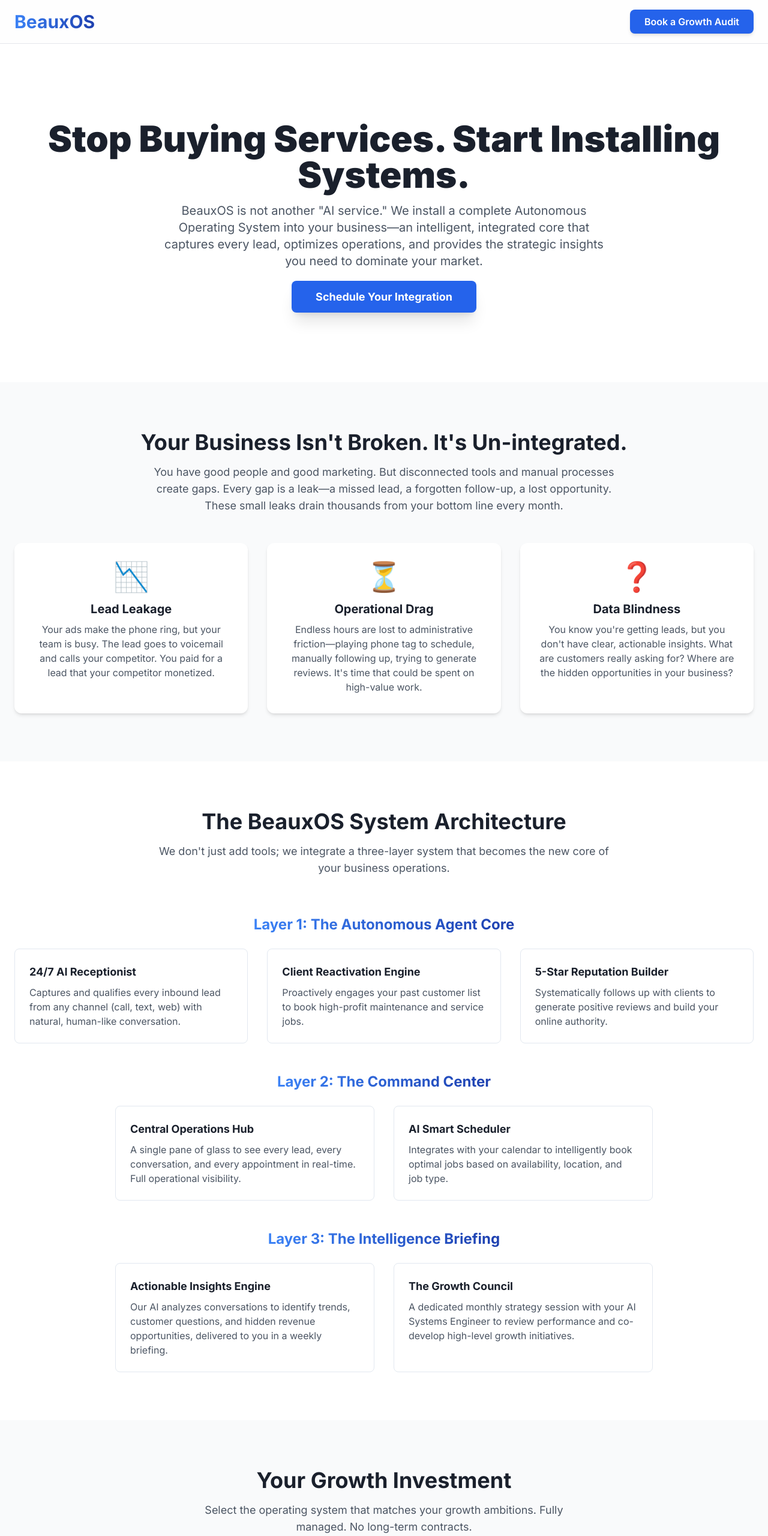
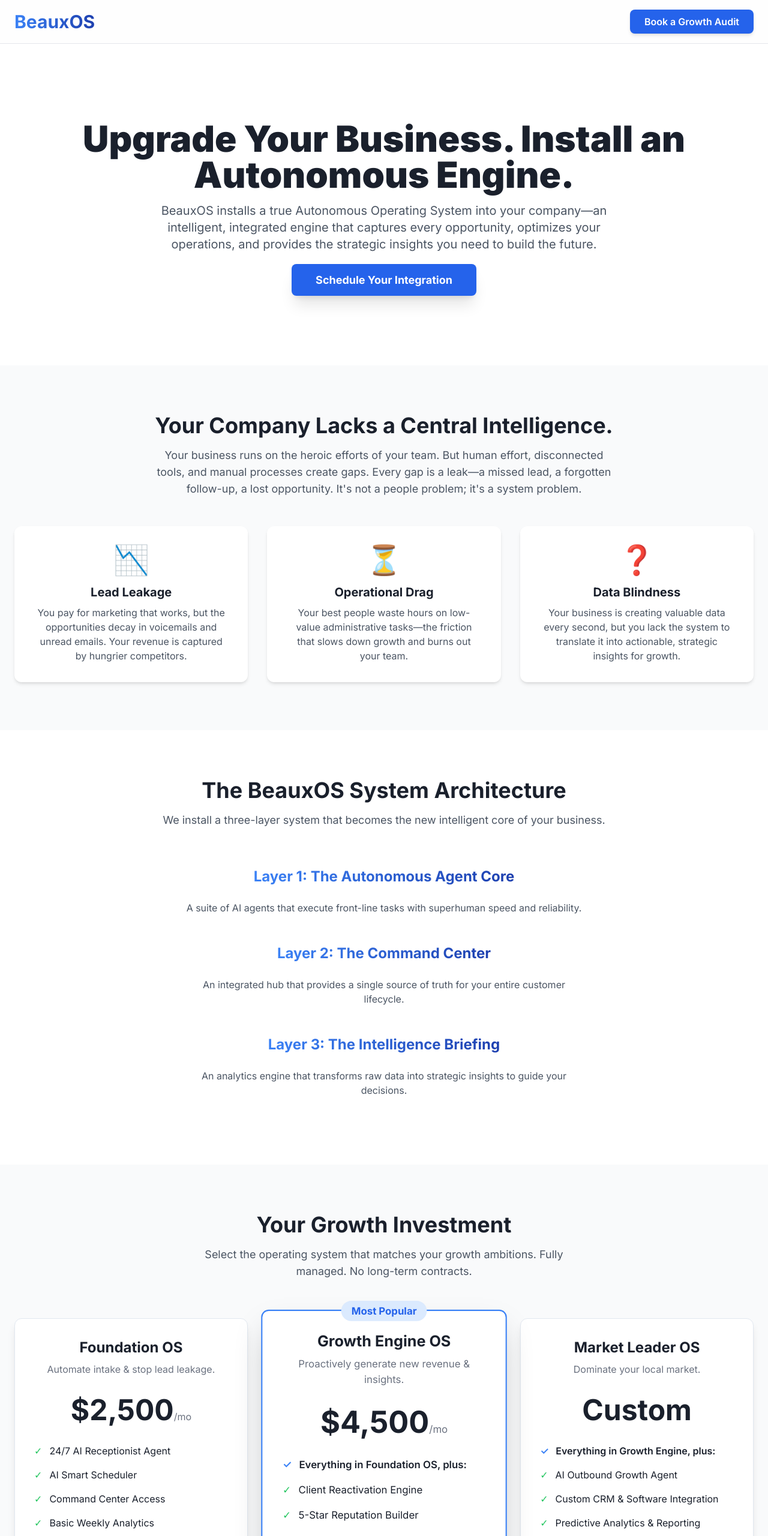
Before and after one commit to justinatchley3-crypto/beaux, a plain HTML site: page index.html in a window 1280 px wide. Shown: the top 2560 px of the page at 60% size. Drawn offline with nearby package versions, Linux system fonts and the light colour scheme.

Commit message:
Update index.html

```diff
--- a/index.html
+++ b/index.html
@@ -54,7 +54,10 @@
     <header class="bg-white/80 backdrop-blur-md sticky top-0 z-50 border-b border-gray-200">
         <nav class="container mx-auto px-6 py-4 flex justify-between items-center">
             <h1 class="text-3xl font-bold gradient-text">BeauxOS</h1>
-            <a href="#pricing" class="cta-button bg-blue-600 text-white font-semibold py-2 px-6 rounded-lg shadow-md hover:bg-blue-700">
+            <!--
+                INSTRUCTION: Replace "YOUR_CALENDLY_LINK_HERE" with your actual Calendly booking link.
+            -->
+            <a href="YOUR_CALENDLY_LINK_HERE" target="_blank" class="cta-button bg-blue-600 text-white font-semibold py-2 px-6 rounded-lg shadow-md hover:bg-blue-700">
                 Book a Growth Audit
             </a>
         </nav>
@@ -63,11 +66,14 @@
     <!-- Hero Section -->
     <main class="hero-bg">
         <section class="container mx-auto px-6 py-20 md:py-32 text-center">
-            <h1 class="text-4xl md:text-6xl font-black leading-tight mb-4">Stop Buying Services. Start Installing Systems.</h1>
+            <h1 class="text-4xl md:text-6xl font-black leading-tight mb-4">Upgrade Your Business. Install an Autonomous Engine.</h1>
             <p class="text-lg md:text-xl text-gray-600 max-w-3xl mx-auto mb-8">
-                BeauxOS is not another "AI service." We install a complete Autonomous Operating System into your business—an intelligent, integrated core that captures every lead, optimizes operations, and provides the strategic insights you need to dominate your market.
+                BeauxOS installs a true Autonomous Operating System into your company—an intelligent, integrated engine that captures every opportunity, optimizes your operations, and provides the strategic insights you need to build the future.
             </p>
-            <a href="#pricing" class="cta-button bg-blue-600 text-white font-bold py-4 px-10 rounded-lg text-lg shadow-xl hover:bg-blue-700">
+            <!--
+                INSTRUCTION: Replace "YOUR_CALENDLY_LINK_HERE" with your actual Calendly booking link.
+            -->
+            <a href="YOUR_CALENDLY_LINK_HERE" target="_blank" class="cta-button bg-blue-600 text-white font-bold py-4 px-10 rounded-lg text-lg shadow-xl hover:bg-blue-700">
                 Schedule Your Integration
             </a>
         </section>
@@ -76,23 +82,23 @@
     <!-- Problem Section -->
     <section class="py-20 bg-gray-50">
         <div class="container mx-auto px-6 text-center">
-            <h2 class="text-3xl md:text-4xl font-bold mb-4">Your Business Isn't Broken. It's Un-integrated.</h2>
-            <p class="text-lg text-gray-600 max-w-3xl mx-auto mb-12">You have good people and good marketing. But disconnected tools and manual processes create gaps. Every gap is a leak—a missed lead, a forgotten follow-up, a lost opportunity. These small leaks drain thousands from your bottom line every month.</p>
+            <h2 class="text-3xl md:text-4xl font-bold mb-4">Your Company Lacks a Central Intelligence.</h2>
+            <p class="text-lg text-gray-600 max-w-3xl mx-auto mb-12">Your business runs on the heroic efforts of your team. But human effort, disconnected tools, and manual processes create gaps. Every gap is a leak—a missed lead, a forgotten follow-up, a lost opportunity. It's not a people problem; it's a system problem.</p>
             <div class="grid grid-cols-1 md:grid-cols-3 gap-8">
                 <div class="bg-white p-8 rounded-xl shadow-md">
                     <div class="text-5xl mb-4">📉</div>
                     <h3 class="text-xl font-bold mb-2">Lead Leakage</h3>
-                    <p class="text-gray-600">Your ads make the phone ring, but your team is busy. The lead goes to voicemail and calls your competitor. You paid for a lead that your competitor monetized.</p>
+                    <p class="text-gray-600">You pay for marketing that works, but the opportunities decay in voicemails and unread emails. Your revenue is captured by hungrier competitors.</p>
                 </div>
                 <div class="bg-white p-8 rounded-xl shadow-md">
                     <div class="text-5xl mb-4">⏳</div>
                     <h3 class="text-xl font-bold mb-2">Operational Drag</h3>
-                    <p class="text-gray-600">Endless hours are lost to administrative friction—playing phone tag to schedule, manually following up, trying to generate reviews. It's time that could be spent on high-value work.</p>
+                    <p class="text-gray-600">Your best people waste hours on low-value administrative tasks—the friction that slows down growth and burns out your team.</p>
                 </div>
                 <div class="bg-white p-8 rounded-xl shadow-md">
                     <div class="text-5xl mb-4">❓</div>
                     <h3 class="text-xl font-bold mb-2">Data Blindness</h3>
-                    <p class="text-gray-600">You know you're getting leads, but you don't have clear, actionable insights. What are customers really asking for? Where are the hidden opportunities in your business?</p>
+                    <p class="text-gray-600">Your business is creating valuable data every second, but you lack the system to translate it into actionable, strategic insights for growth.</p>
                 </div>
             </div>
         </div>
@@ -103,54 +109,21 @@
         <div class="container mx-auto px-6">
             <div class="text-center mb-16">
                 <h2 class="text-3xl md:text-4xl font-bold">The BeauxOS System Architecture</h2>
-                <p class="text-lg text-gray-600 max-w-3xl mx-auto mt-4">We don't just add tools; we integrate a three-layer system that becomes the new core of your business operations.</p>
+                <p class="text-lg text-gray-600 max-w-3xl mx-auto mt-4">We install a three-layer system that becomes the new intelligent core of your business.</p>
             </div>
             <div class="space-y-12">
-                <!-- Layer 1 -->
+                <!-- Layers -->
                  <div>
                     <h3 class="text-2xl font-bold mb-6 text-center"><span class="gradient-text">Layer 1: The Autonomous Agent Core</span></h3>
-                    <div class="grid grid-cols-1 md:grid-cols-2 lg:grid-cols-3 gap-8">
-                        <div class="feature-card p-6 rounded-lg">
-                            <h4 class="text-lg font-bold mb-2">24/7 AI Receptionist</h4>
-                            <p class="text-gray-600">Captures and qualifies every inbound lead from any channel (call, text, web) with natural, human-like conversation.</p>
+                    <p class="text-center text-gray-600 max-w-2xl mx-auto mb-8">A suite of AI agents that execute front-line tasks with superhuman speed and reliability.</p>
                 </div>
-                        <div class="feature-card p-6 rounded-lg">
-                            <h4 class="text-lg font-bold mb-2">Client Reactivation Engine</h4>
-                            <p class="text-gray-600">Proactively engages your past customer list to book high-profit maintenance and service jobs.</p>
-                        </div>
-                        <div class="feature-card p-6 rounded-lg">
-                            <h4 class="text-lg font-bold mb-2">5-Star Reputation Builder</h4>
-                            <p class="text-gray-600">Systematically follows up with clients to generate positive reviews and build your online authority.</p>
-                        </div>
-                    </div>
-                </div>
-                <!-- Layer 2 -->
                  <div>
                     <h3 class="text-2xl font-bold mb-6 text-center"><span class="gradient-text">Layer 2: The Command Center</span></h3>
-                    <div class="grid grid-cols-1 md:grid-cols-2 gap-8 max-w-4xl mx-auto">
-                         <div class="feature-card p-6 rounded-lg">
-                            <h4 class="text-lg font-bold mb-2">Central Operations Hub</h4>
-                            <p class="text-gray-600">A single pane of glass to see every lead, every conversation, and every appointment in real-time. Full operational visibility.</p>
+                    <p class="text-center text-gray-600 max-w-2xl mx-auto mb-8">An integrated hub that provides a single source of truth for your entire customer lifecycle.</p>
                 </div>
-                        <div class="feature-card p-6 rounded-lg">
-                            <h4 class="text-lg font-bold mb-2">AI Smart Scheduler</h4>
-                            <p class="text-gray-600">Integrates with your calendar to intelligently book optimal jobs based on availability, location, and job type.</p>
-                        </div>
-                    </div>
-                </div>
-                <!-- Layer 3 -->
                 <div>
                     <h3 class="text-2xl font-bold mb-6 text-center"><span class="gradient-text">Layer 3: The Intelligence Briefing</span></h3>
-                     <div class="grid grid-cols-1 md:grid-cols-2 gap-8 max-w-4xl mx-auto">
-                        <div class="feature-card p-6 rounded-lg">
-                            <h4 class="text-lg font-bold mb-2">Actionable Insights Engine</h4>
-                            <p class="text-gray-600">Our AI analyzes conversations to identify trends, customer questions, and hidden revenue opportunities, delivered to you in a weekly briefing.</p>
-                        </div>
-                         <div class="feature-card p-6 rounded-lg">
-                            <h4 class="text-lg font-bold mb-2">The Growth Council</h4>
-                            <p class="text-gray-600">A dedicated monthly strategy session with your AI Systems Engineer to review performance and co-develop high-level growth initiatives.</p>
-                        </div>
-                    </div>
+                    <p class="text-center text-gray-600 max-w-2xl mx-auto mb-8">An analytics engine that transforms raw data into strategic insights to guide your decisions.</p>
                 </div>
             </div>
         </div>
@@ -164,70 +137,58 @@
                 <p class="text-lg text-gray-600 max-w-2xl mx-auto mt-4">Select the operating system that matches your growth ambitions. Fully managed. No long-term contracts.</p>
             </div>
             <div class="flex flex-col lg:flex-row justify-center items-center lg:items-stretch gap-8">
-
-                <!-- Tier 1 -->
+                <!-- Tiers -->
                 <div class="tier-card w-full max-w-md bg-white p-8 rounded-xl shadow-lg flex flex-col">
                     <h3 class="text-2xl font-bold text-center">Foundation OS</h3>
                     <p class="text-center text-gray-500 mt-2">Automate intake & stop lead leakage.</p>
-                    <div class="text-center my-8">
-                        <span class="text-5xl font-bold">$2,500</span>
-                        <span class="text-gray-500">/mo</span>
-                    </div>
+                    <div class="text-center my-8"><span class="text-5xl font-bold">$2,500</span><span class="text-gray-500">/mo</span></div>
                     <ul class="space-y-4 mb-8 flex-grow">
                         <li class="flex items-center"><span class="text-green-500 mr-3">✓</span> 24/7 AI Receptionist Agent</li>
                         <li class="flex items-center"><span class="text-green-500 mr-3">✓</span> AI Smart Scheduler</li>
                         <li class="flex items-center"><span class="text-green-500 mr-3">✓</span> Command Center Access</li>
                         <li class="flex items-center"><span class="text-green-500 mr-3">✓</span> Basic Weekly Analytics</li>
                     </ul>
-                    <a href="#" class="w-full text-center cta-button bg-gray-200 text-gray-800 font-semibold py-3 px-6 rounded-lg hover:bg-gray-300">
-                        Get Started
-                    </a>
+                    <a href="YOUR_CALENDLY_LINK_HERE" target="_blank" class="w-full text-center cta-button bg-gray-200 text-gray-800 font-semibold py-3 px-6 rounded-lg hover:bg-gray-300">Get Started</a>
                     <p class="text-center text-sm text-gray-500 mt-4">+$3,500 one-time setup</p>
                 </div>
-
-                <!-- Tier 2 - Recommended -->
                 <div class="tier-card w-full max-w-md bg-white p-8 rounded-xl shadow-2xl flex flex-col recommended">
                     <p class="text-center font-bold text-blue-600 bg-blue-100 rounded-full py-1 w-fit mx-auto px-4 -mt-12 mb-4">Most Popular</p>
                     <h3 class="text-2xl font-bold text-center">Growth Engine OS</h3>
                     <p class="text-center text-gray-500 mt-2">Proactively generate new revenue & insights.</p>
-                    <div class="text-center my-8">
-                        <span class="text-5xl font-bold">$4,500</span>
-                        <span class="text-gray-500">/mo</span>
-                    </div>
+                    <div class="text-center my-8"><span class="text-5xl font-bold">$4,500</span><span class="text-gray-500">/mo</span></div>
                     <ul class="space-y-4 mb-8 flex-grow">
                         <li class="flex items-center font-semibold"><span class="text-blue-500 mr-3">✓</span> Everything in Foundation OS, plus:</li>
                         <li class="flex items-center"><span class="text-green-500 mr-3">✓</span> Client Reactivation Engine</li>
                         <li class="flex items-center"><span class="text-green-500 mr-3">✓</span> 5-Star Reputation Builder</li>
-                        <li class="flex items-center"><span class="text-green-500 mr-3">✓</span> **Full Intelligence Briefing Engine**</li>
-                        <li class="flex items-center"><span class="text-green-500 mr-3">✓</span> **Monthly Growth Council Session**</li>
+                        <li class="flex items-center"><span class="text-green-500 mr-3">✓</span> Full Intelligence Briefing Engine</li>
+                        <li class="flex items-center"><span class="text-green-500 mr-3">✓</span> Monthly Growth Council Session</li>
                     </ul>
-                     <a href="#" class="w-full text-center cta-button bg-blue-600 text-white font-semibold py-3 px-6 rounded-lg hover:bg-blue-700">
-                        Start Growing
-                    </a>
+                    <a href="YOUR_CALENDLY_LINK_HERE" target="_blank" class="w-full text-center cta-button bg-blue-600 text-white font-semibold py-3 px-6 rounded-lg hover:bg-blue-700">Start Growing</a>
                     <p class="text-center text-sm text-gray-500 mt-4">+$5,000 one-time setup</p>
                 </div>
-
-                <!-- Tier 3 -->
                 <div class="tier-card w-full max-w-md bg-white p-8 rounded-xl shadow-lg flex flex-col">
                     <h3 class="text-2xl font-bold text-center">Market Leader OS</h3>
                     <p class="text-center text-gray-500 mt-2">Dominate your local market.</p>
-                    <div class="text-center my-8">
-                        <span class="text-5xl font-bold">Custom</span>
-                        <span class="text-gray-500"></span>
-                    </div>
+                    <div class="text-center my-8"><span class="text-5xl font-bold">Custom</span></div>
                     <ul class="space-y-4 mb-8 flex-grow">
                         <li class="flex items-center font-semibold"><span class="text-blue-500 mr-3">✓</span> Everything in Growth Engine, plus:</li>
                         <li class="flex items-center"><span class="text-green-500 mr-3">✓</span> AI Outbound Growth Agent</li>
                         <li class="flex items-center"><span class="text-green-500 mr-3">✓</span> Custom CRM & Software Integration</li>
                         <li class="flex items-center"><span class="text-green-500 mr-3">✓</span> Predictive Analytics & Reporting</li>
-                        <li class="flex items-center"><span class="text-green-500 mr-3">✓</span> **Dedicated AI Systems Engineer**</li>
+                        <li class="flex items-center"><span class="text-green-500 mr-3">✓</span> Dedicated AI Systems Engineer</li>
                     </ul>
-                    <a href="#" class="w-full text-center cta-button bg-gray-200 text-gray-800 font-semibold py-3 px-6 rounded-lg hover:bg-gray-300">
-                        Book a Consultation
-                    </a>
+                    <a href="YOUR_CALENDLY_LINK_HERE" target="_blank" class="w-full text-center cta-button bg-gray-200 text-gray-800 font-semibold py-3 px-6 rounded-lg hover:bg-gray-300">Book a Consultation</a>
                     <p class="text-center text-sm text-gray-500 mt-4">Starts at $8,000/mo</p>
                 </div>
             </div>
+        </div>
+    </section>
+
+    <!-- Vision Section -->
+    <section class="py-20 bg-white">
+        <div class="container mx-auto px-6 text-center">
+            <h2 class="text-3xl md:text-4xl font-bold mb-4">Our Vision: The Self-Driving Business</h2>
+            <p class="text-lg text-gray-600 max-w-3xl mx-auto">The system we install today is the foundation for the future. Our mission is to build a world where businesses are no longer run by human effort alone, but are guided by an intelligent, autonomous core that handles the repetitive and predicts the essential, freeing leaders like you to focus on the impossible.</p>
         </div>
     </section>
 
@@ -236,7 +197,10 @@
         <div class="container mx-auto px-6 py-8 text-center">
             <h2 class="text-2xl font-bold mb-4">Stop Plugging Leaks. Install an Engine.</h2>
             <p class="mb-6">Book a free, no-obligation Growth Audit today. We'll analyze your current operations and provide a clear blueprint for installing your new Autonomous Operating System.</p>
-            <a href="#" class="cta-button bg-blue-600 text-white font-bold py-3 px-8 rounded-lg text-lg shadow-lg hover:bg-blue-700">
+            <!--
+                INSTRUCTION: Replace "YOUR_CALENDLY_LINK_HERE" with your actual Calendly booking link.
+            -->
+            <a href="YOUR_CALENDLY_LINK_HERE" target="_blank" class="cta-button bg-blue-600 text-white font-bold py-3 px-8 rounded-lg text-lg shadow-lg hover:bg-blue-700">
                 Book My Free Growth Audit
             </a>
             <p class="mt-8 text-gray-400">&copy; 2025 BeauxOS. All rights reserved.</p>
```
Lines whose indentation alone changed are shown as unchanged.
